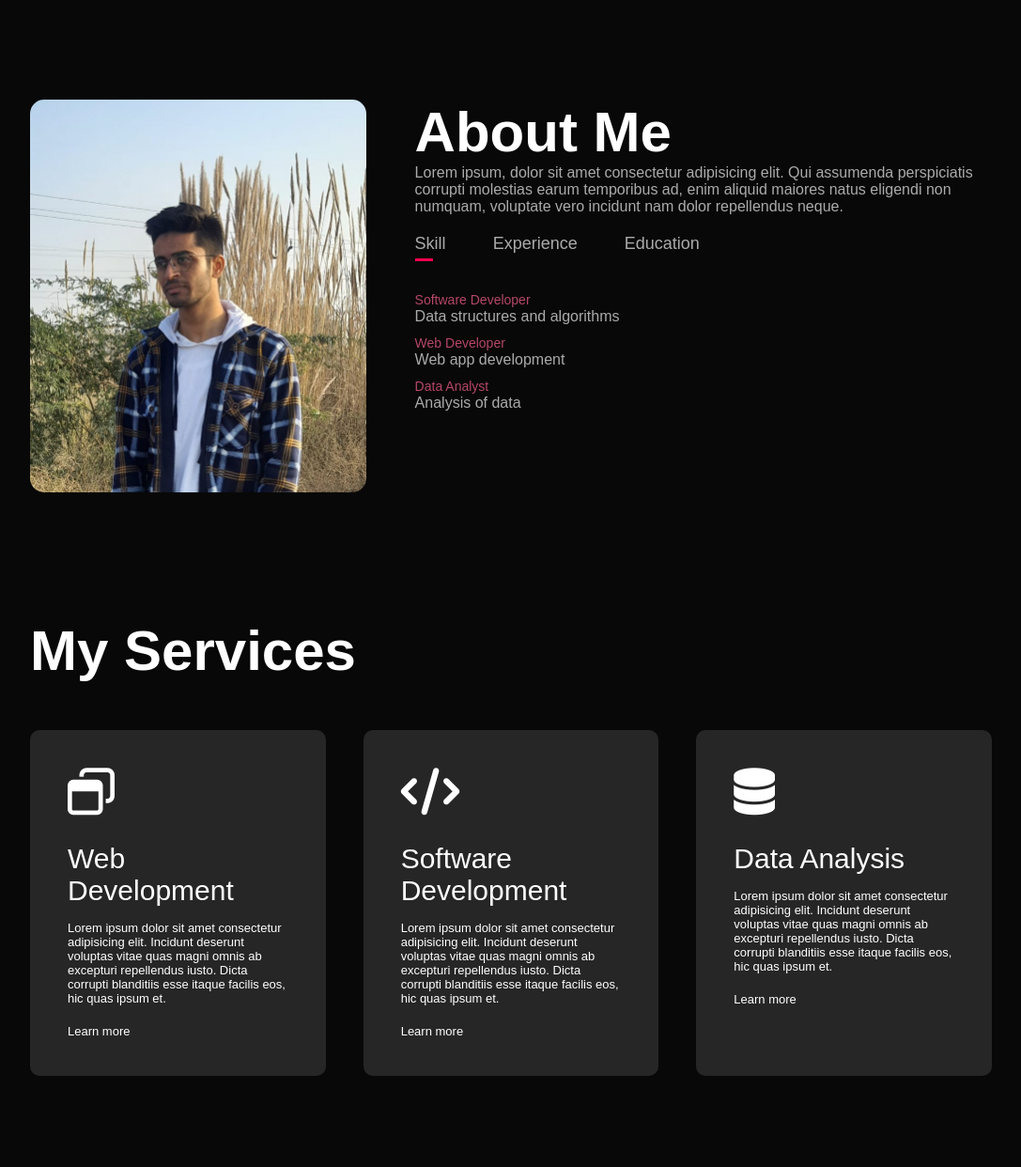
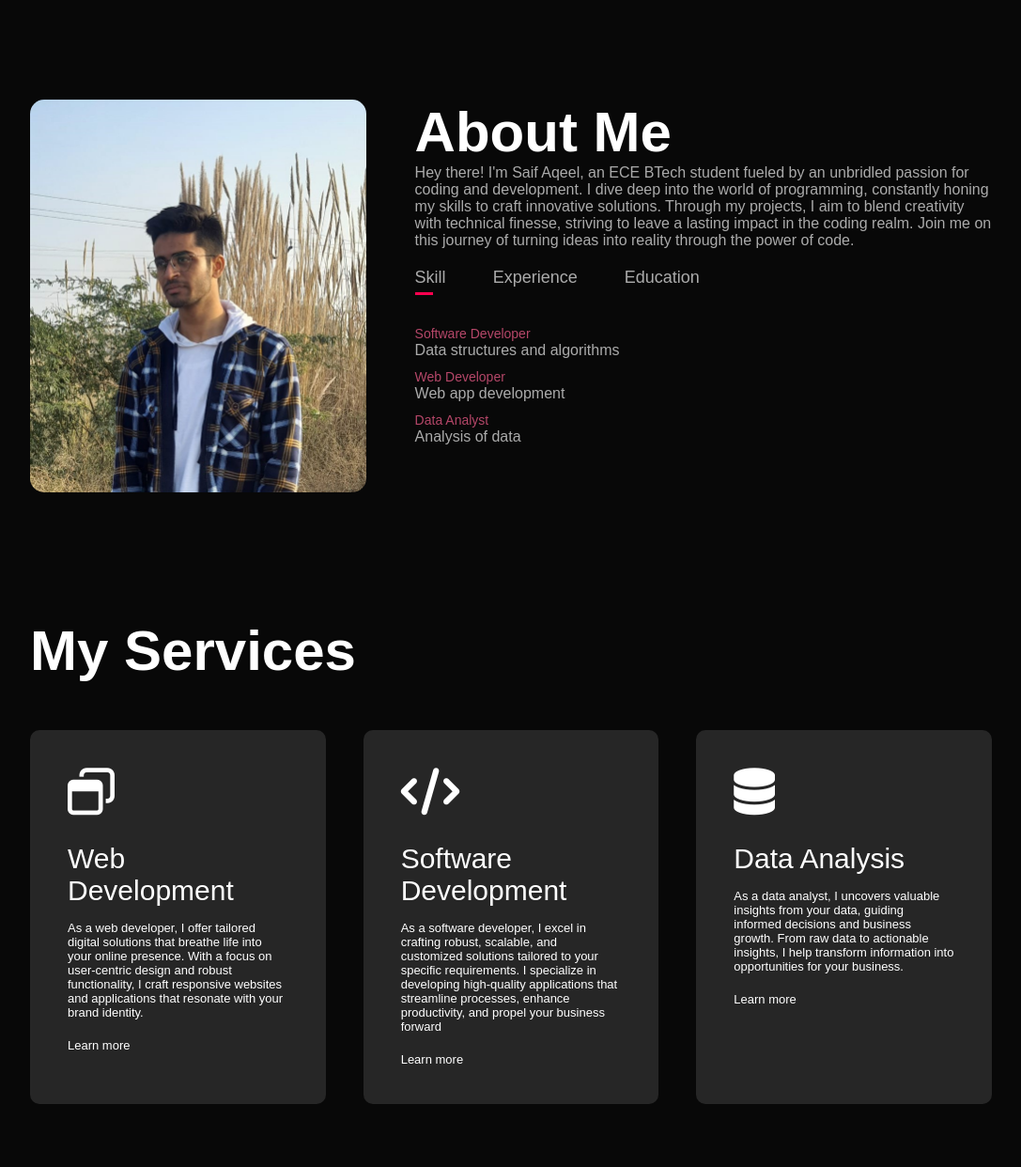
Before and after one commit to saifAqeel/Portfolio, a plain HTML site: page index.html in a window 1280 px wide. Shown: the part 784-2026 px from the top of the page at 94% size, without its empty margins (96-1183 px from the left). Drawn offline with Linux system fonts and the light colour scheme.

Commit message:
Update index.html

```diff
--- a/index.html
+++ b/index.html
@@ -39,7 +39,7 @@
                 </div>
                 <div class="about-col-2">
                     <h1 class="sub-title">About Me</h1>
-                    <p>Lorem ipsum, dolor sit amet consectetur adipisicing elit. Qui assumenda perspiciatis corrupti molestias earum temporibus ad, enim aliquid maiores natus eligendi non numquam, voluptate vero incidunt nam dolor repellendus neque.</p>
+                    <p>Hey there! I'm Saif Aqeel, an ECE BTech student fueled by an unbridled passion for coding and development. I dive deep into the world of programming, constantly honing my skills to craft innovative solutions. Through my projects, I aim to blend creativity with technical finesse, striving to leave a lasting impact in the coding realm. Join me on this journey of turning ideas into reality through the power of code.</p>
                     <div class="tab-titles">
                         <p class="tab-links active-link" onclick="opentab('skills')">Skill</p>
                         <p class="tab-links" onclick="opentab('experience')">Experience</p>
@@ -78,19 +78,19 @@
                 <div>
                     <i class="fa-regular fa-window-restore"></i>
                     <h2>Web Development</h2>
-                    <p>Lorem ipsum dolor sit amet consectetur adipisicing elit. Incidunt deserunt voluptas vitae quas magni omnis ab excepturi repellendus iusto. Dicta corrupti blanditiis esse itaque facilis eos, hic quas ipsum et.</p>
+                    <p>As a web developer, I offer tailored digital solutions that breathe life into your online presence. With a focus on user-centric design and robust functionality, I craft responsive websites and applications that resonate with your brand identity.</p>
                     <a href="">Learn more</a>
                 </div>
                 <div>
                     <i class="fa-solid fa-code"></i>
                     <h2>Software Development</h2>
-                    <p>Lorem ipsum dolor sit amet consectetur adipisicing elit. Incidunt deserunt voluptas vitae quas magni omnis ab excepturi repellendus iusto. Dicta corrupti blanditiis esse itaque facilis eos, hic quas ipsum et.</p>
+                    <p>As a software developer, I excel in crafting robust, scalable, and customized solutions tailored to your specific requirements. I specialize in developing high-quality applications that streamline processes, enhance productivity, and propel your business forward</p>
                     <a href="">Learn more</a>
                 </div>
                 <div>
                     <i class="fa-solid fa-database"></i>
                     <h2>Data Analysis</h2>
-                    <p>Lorem ipsum dolor sit amet consectetur adipisicing elit. Incidunt deserunt voluptas vitae quas magni omnis ab excepturi repellendus iusto. Dicta corrupti blanditiis esse itaque facilis eos, hic quas ipsum et.</p>
+                    <p>As a data analyst, I uncovers valuable insights from your data, guiding informed decisions and business growth. From raw data to actionable insights, I help transform information into opportunities for your business.</p>
                     <a href="">Learn more</a>
                 </div>
             </div>
```
